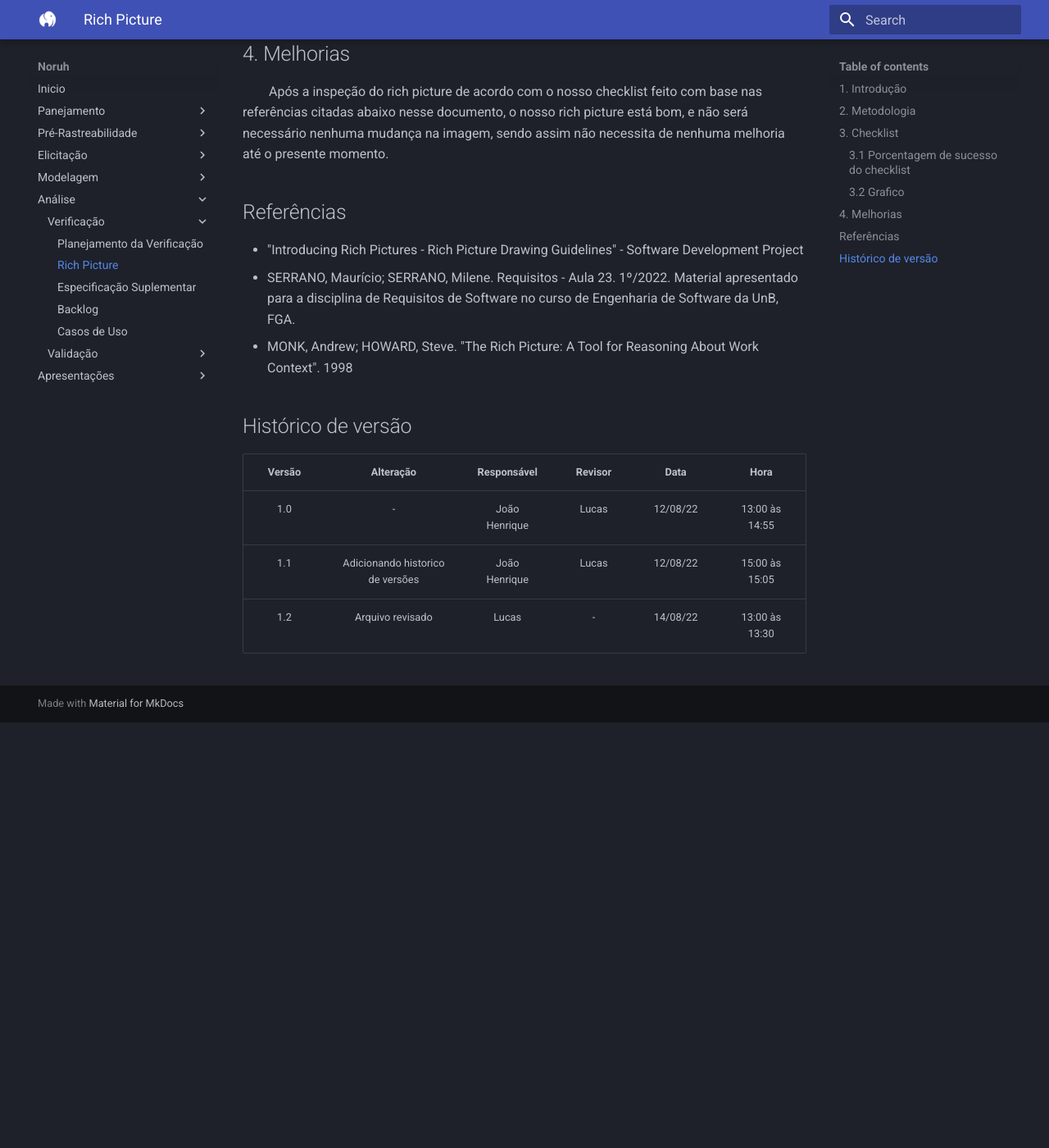
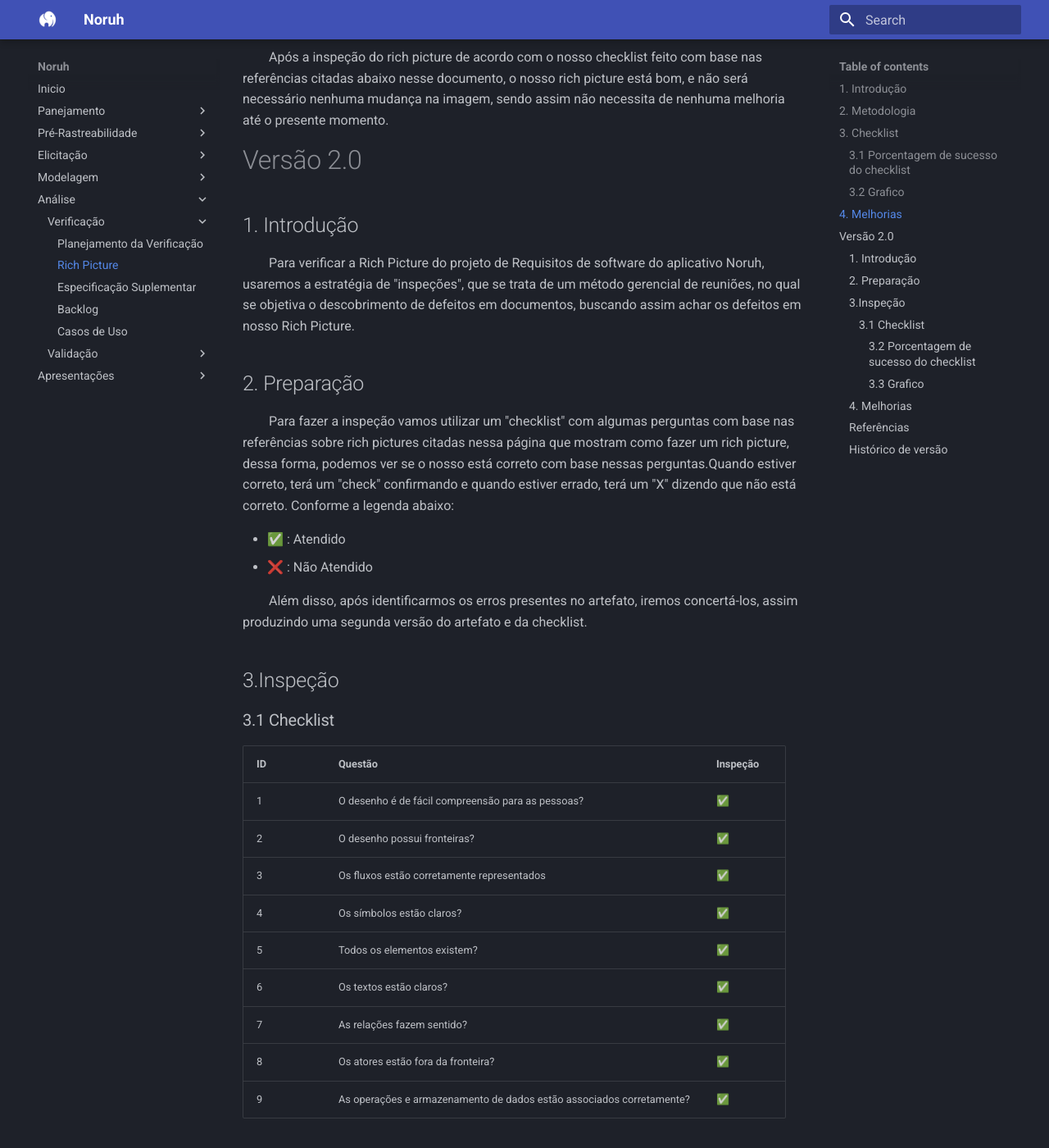
Before and after one commit to Thiab394/2022.1-Noruh, an MkDocs documentation site: the page built from docs/analise/verificacao/inspecaoRichPicture.md, in a window 1280 px wide and 1400 px high, scrolled down 1989 px. Shown: the whole window at 82% size. Built offline with MkDocs 1.6.1 and Material for MkDocs 9.7.7, drawn with Linux system fonts in a browser that asks for light colours; before the commit the page ends 2870 px from its top, so only the background shows below that; some of the changed text lies outside the part shown.

Commit message:
Adicionando versão 2.0 inspecaoRichPicture.md

```diff
--- a/docs/analise/verificacao/inspecaoRichPicture.md
+++ b/docs/analise/verificacao/inspecaoRichPicture.md
@@ -37,6 +37,53 @@
 ## 4. Melhorias
 &emsp;&emsp;Após a inspeção do rich picture de acordo com o nosso checklist feito com base nas referências citadas abaixo nesse documento, o nosso rich picture está bom, e não será necessário nenhuma mudança na imagem, sendo assim não necessita de nenhuma melhoria até o presente momento.
 
+
+# Versão 2.0
+
+## 1. Introdução
+
+&emsp;&emsp;Para verificar a Rich Picture do projeto de Requisitos de software do aplicativo Noruh, usaremos a estratégia de "inspeções", que se trata de um método gerencial de reuniões, no qual se objetiva o descobrimento de defeitos em documentos, buscando assim achar os defeitos em nosso Rich Picture.
+
+## 2. Preparação
+
+&emsp;&emsp;Para fazer a inspeção vamos utilizar um "checklist" com algumas perguntas com base nas referências sobre rich pictures citadas nessa página que mostram como fazer um rich picture, dessa forma, podemos ver se o nosso está correto com base nessas perguntas.Quando estiver correto, terá um "check" confirmando e quando estiver errado, terá um "X" dizendo que não está correto. Conforme a legenda abaixo:
+
+- ✅ : Atendido
+- ❌ : Não Atendido
+
+&emsp;&emsp;Além disso, após identificarmos os erros presentes no artefato, iremos concertá-los, assim produzindo uma segunda versão do artefato e da checklist.
+
+## 3.Inspeção
+
+### 3.1 Checklist
+
+|ID|Questão| Inspeção |
+|-----------|-------------|-------------|
+| 1 | O desenho é de fácil compreensão para as pessoas? |✅ |
+| 2 | O desenho possui fronteiras?| ✅|
+| 3 | Os fluxos estão corretamente representados| ✅|
+| 4 | Os símbolos estão claros?| ✅|
+| 5 | Todos os elementos existem?| ✅|
+| 6 | Os textos estão claros?| ✅|
+| 7 | As relações fazem sentido?| ✅|
+| 8 | Os atores estão fora da fronteira?| ✅|
+| 9 | As operações e armazenamento de dados estão associados corretamente?| ✅|
+
+<figcaption align='center'>
+    <b>Tabela 1: Checklist  </b>
+    <br><small> Fonte: Elaboração Própria </small>
+</figcaption>
+
+#### 3.2 Porcentagem de sucesso do checklist
+- 0 ERROS e 9 ACERTOS
+- 100% de acertos
+#### 3.3 Grafico
+<iframe style="border: 1px solid rgba(0, 0, 0, 0.1);" width="800" height="450" src="https://www.figma.com/embed?embed_host=share&url=https%3A%2F%2Fwww.figma.com%2Ffile%2FB6LxppBqsl4UCasYZczm6s%2FUntitled%3Fnode-id%3D0%253A1" allowfullscreen></iframe>
+
+## 4. Melhorias
+&emsp;&emsp;Após a inspeção do rich picture de acordo com o nosso checklist feito com base nas referências citadas abaixo nesse documento, o nosso rich picture está bom, e não será necessário nenhuma mudança na imagem, sendo assim não necessita de nenhuma melhoria até o presente momento.
+
+
 ## Referências
 - "Introducing Rich Pictures - Rich Picture Drawing Guidelines" - Software Development Project
 - SERRANO, Maurício; SERRANO, Milene. Requisitos - Aula 23. 1º/2022. Material apresentado para a disciplina de Requisitos de Software no curso de Engenharia de Software da UnB, FGA.
@@ -48,3 +95,4 @@
 |  1.0   |          -          |    João Henrique    |Lucas               | 12/08/22 |13:00 às 14:55 |
 |  1.1   | Adicionando historico de versões|João Henrique    |      Lucas       | 12/08/22 |15:00 às 15:05 |
 |  1.2   | Arquivo revisado |Lucas    |      -       | 14/08/22 |13:00 às 13:30 |
+|  2.0   | Adicionando versão 2.0  |João Henrique    |      -       | 16/08/22 |12:40 às 13:10 |
```
